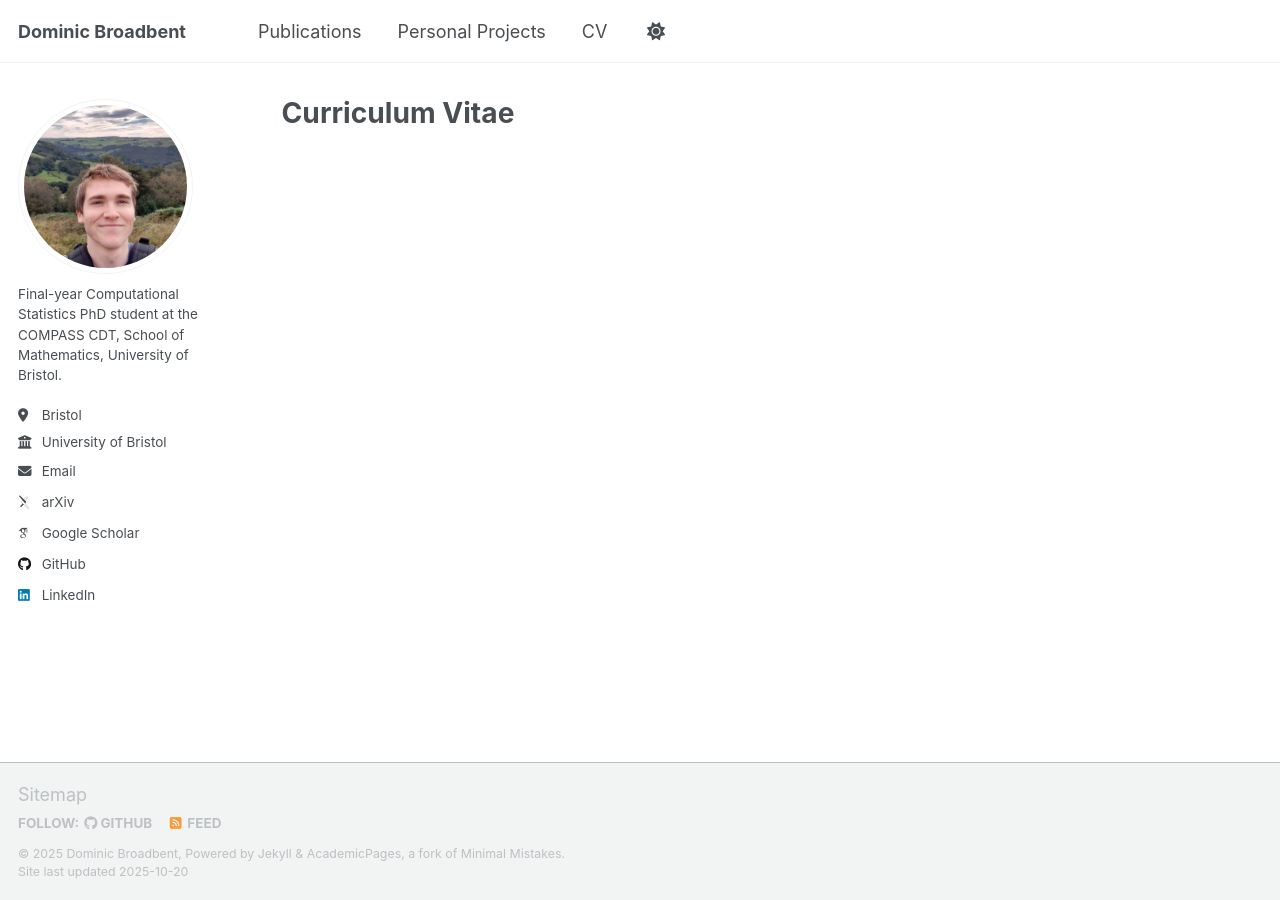
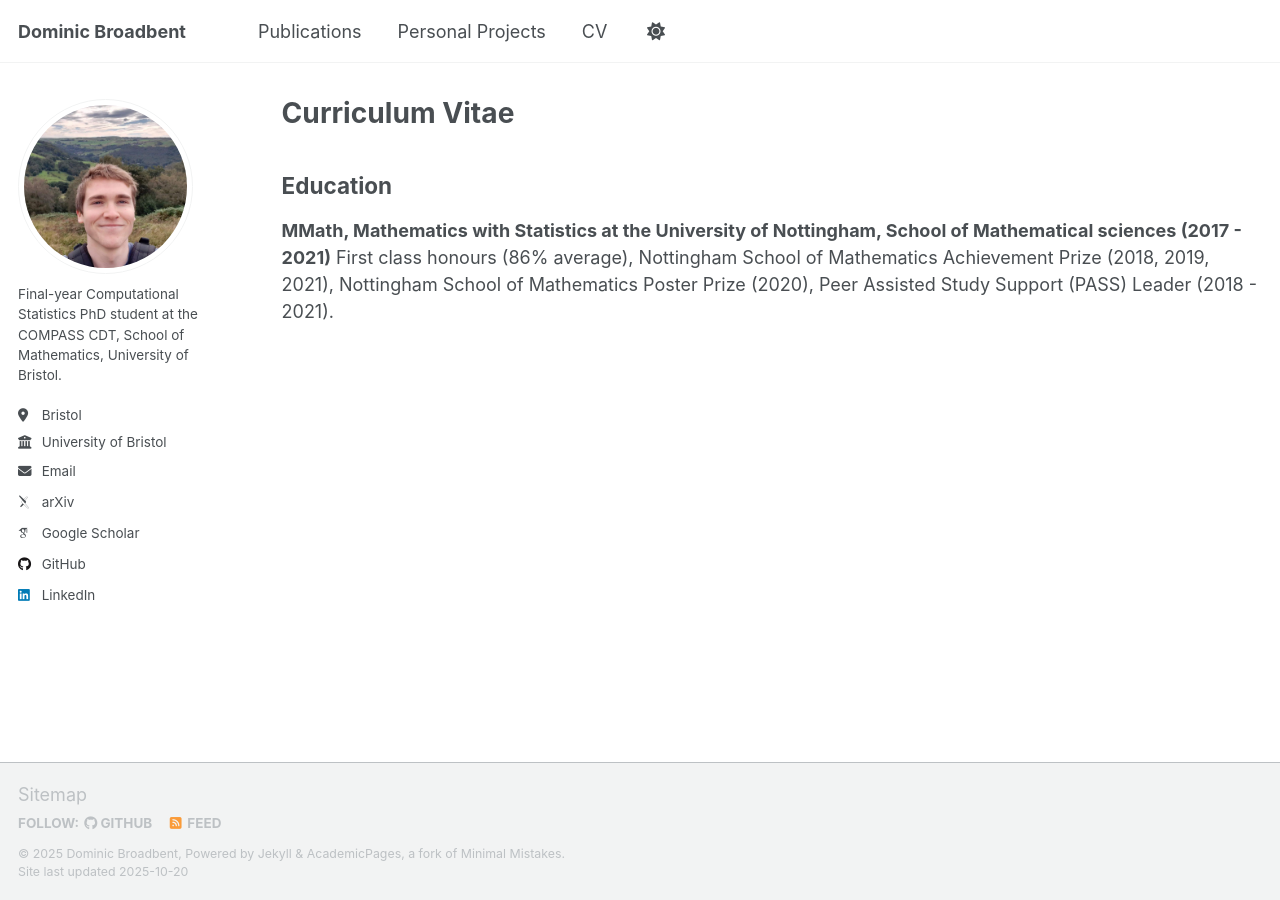
Before and after one commit to dominicjbroadbent/dominicjbroadbent.github.io, a Jekyll site: the page built from _pages/cv.md, in a window 1280 px wide. Built offline with Jekyll 4.4.1, drawn with Linux system fonts in a browser that asks for light colours; some web fonts are replaced; a script that is not in the unit is left out.

Commit message:
Update cv.md

```diff
--- a/_pages/cv.md
+++ b/_pages/cv.md
@@ -8,3 +8,10 @@ redirect_from:
 
 
 {% include base_path %}
+
+## Education
+**MMath, Mathematics with Statistics at the University of Nottingham, School of Mathematical sciences (2017 - 2021)**
+First class honours (86% average),
+Nottingham School of Mathematics Achievement Prize (2018, 2019, 2021),
+Nottingham School of Mathematics Poster Prize (2020),
+Peer Assisted Study Support (PASS) Leader (2018 - 2021).
```
